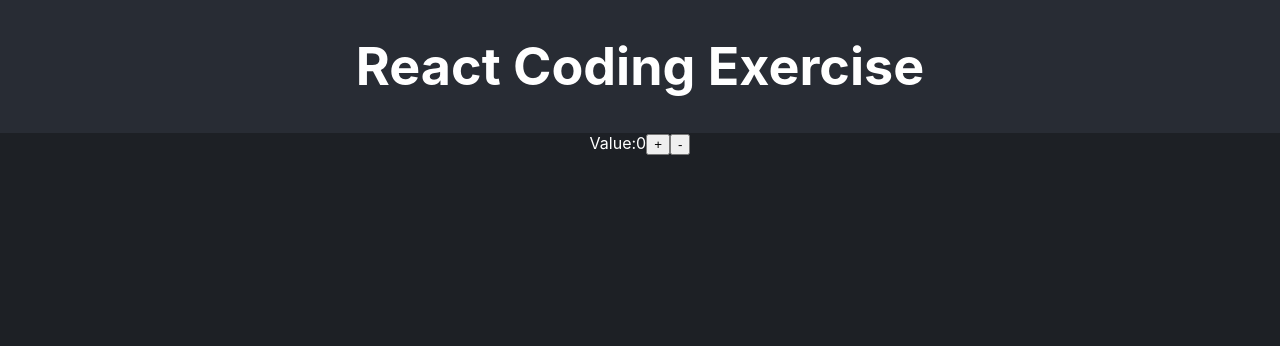
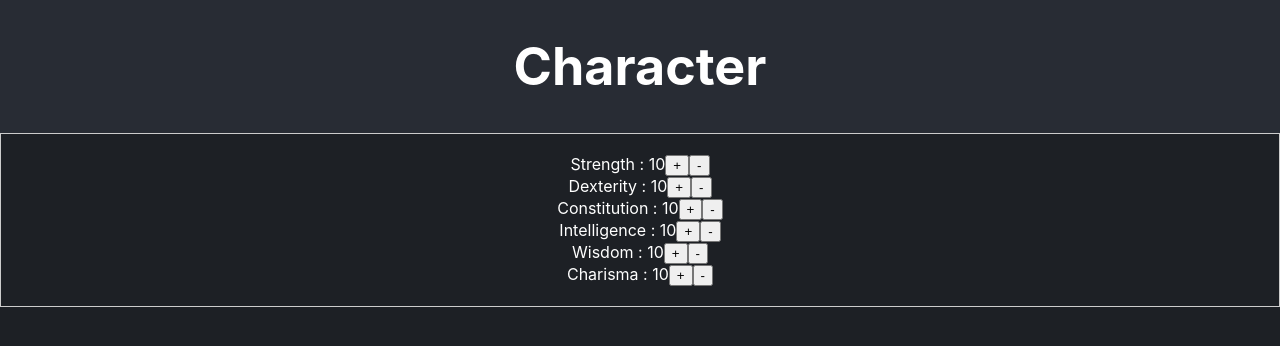
Before and after one commit to vigdikshit/recruiting-webapp-character, a React (Create React App) app: page / in a window 1280 px wide. Shown: the top 346 px of the page. Built offline with nearby package versions, Linux system fonts and the light colour scheme.

Commit message:
Requirement 1 - Attribute List - implemented

```diff
--- a/src/App.js
+++ b/src/App.js
@@ -1,6 +1,7 @@
 import { useState } from 'react';
 import './App.css';
 import { ATTRIBUTE_LIST, CLASS_LIST, SKILL_LIST } from './consts.js';
+import Character from './Character';
 
 
 function App() {
@@ -8,14 +9,11 @@ function App() {
   return (
     <div className="App">
       <header className="App-header">
-        <h1>React Coding Exercise</h1>
+        <h1>Character</h1>
       </header>
       <section className="App-section">
         <div>
-          Value:
-          {num}
-          <button>+</button>
-          <button>-</button>
+         <Character />
         </div>
       </section>
     </div>
--- /dev/null
+++ b/src/Character.css
@@ -0,0 +1,12 @@
+.container {
+    display: flex;
+    justify-content: space-between;
+    gap: 10px;
+}
+
+.section {
+    flex: 1;
+    padding: 20px;
+    border: 1px solid #ccc;
+    text-align: center;
+}
--- /dev/null
+++ b/src/Character.js
@@ -0,0 +1,32 @@
+import React, { useEffect, useState } from 'react'
+import { ATTRIBUTE_LIST, CLASS_LIST, SKILL_LIST } from './consts.js';
+import './Character.css'
+import AttributeList from './attributes/AttributeList';
+
+const Character = () => {
+
+    const [attributeList, setAttributeList] = useState([])
+
+    useEffect(() => {
+        createAttrList()
+    }, [])
+
+    const createAttrList = () => {
+        const attrList = ATTRIBUTE_LIST.map((attr, index) => ({
+                name: attr,
+                id: index + 1,
+                value: 10
+        }))
+        setAttributeList(attrList)
+    }
+
+    return (
+        <div className="container">
+            <div className="section">
+                <AttributeList attributeList={attributeList}/>
+            </div>
+        </div>
+    )
+}
+
+export default Character
--- /dev/null
+++ b/src/attributes/Attribute.js
@@ -0,0 +1,21 @@
+import React, { useEffect, useState } from 'react'
+
+const Attribute = ({attr}) => {
+
+    const [val, setVal] = useState(attr.value)
+
+    const updateValue = (action) => {
+        if(action === '+') setVal(val+1)
+        else if(action === '-') setVal(val-1)
+    }
+
+    return (
+        <div>
+            {attr.name} : {val}
+            <button onClick={() => updateValue('+')}>+</button>
+            <button onClick={() => updateValue('-')}>-</button>
+        </div>
+    )
+}
+
+export default Attribute
--- /dev/null
+++ b/src/attributes/AttributeList.js
@@ -0,0 +1,23 @@
+import React, { useEffect, useState } from 'react'
+import Attribute from './Attribute';
+
+const AttributeList = ({ attributeList }) => {
+
+    const showAttributes = () => {
+        return (
+            <div>
+                {attributeList.map(attr => (
+                    <Attribute key={attr.id} attr={attr}/>
+                ))}
+                </div>
+        )
+    }
+
+    return (
+        <div>
+            {showAttributes()}
+        </div>
+    )
+}
+
+export default AttributeList
```
